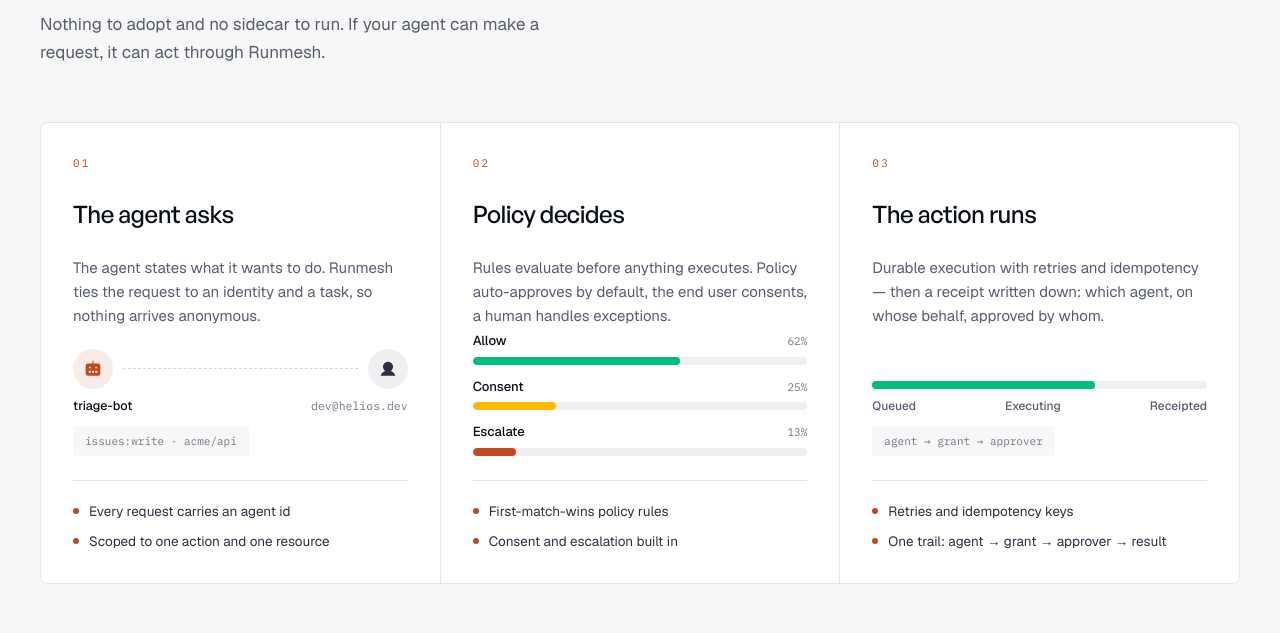
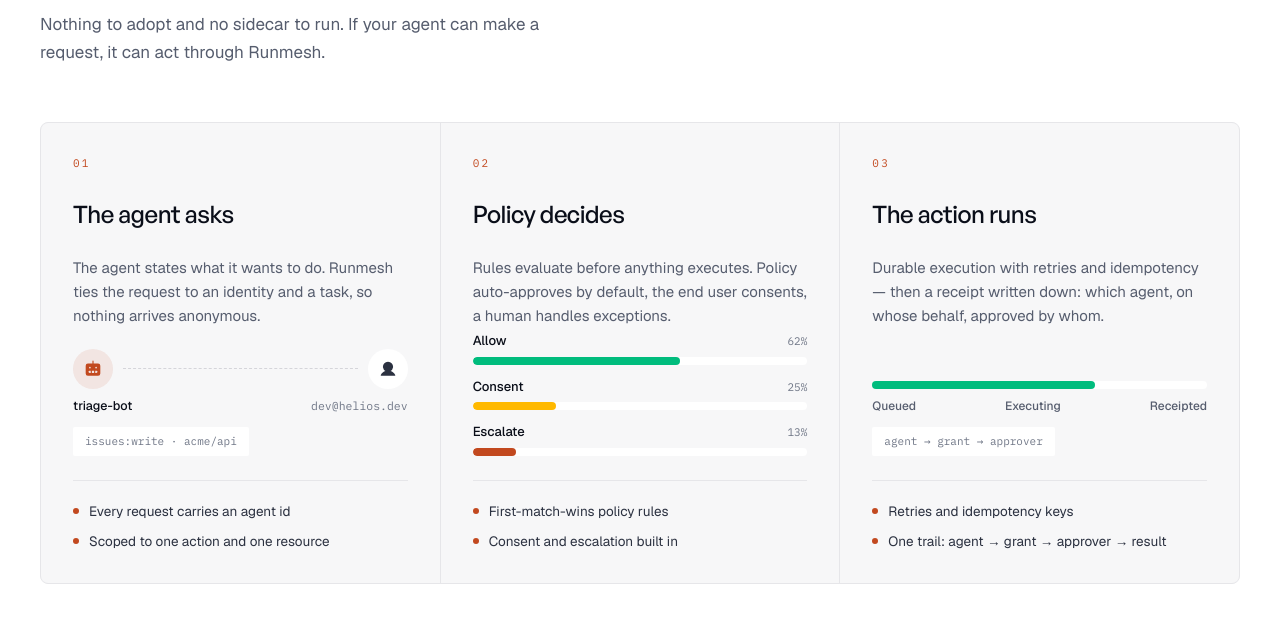
Before and after one commit to Daviduche03/Runmesh, a React (Vite) app in the folder frontend/: page / in a window 1280 px wide. Shown: the part 2580-3213 px from the top of the page. Built offline with nearby package versions, Linux system fonts and the light colour scheme.

Commit message:
style(landing): white how-it-works band with gray cards

```diff
--- a/frontend/src/modules/landing/how-it-works.tsx
+++ b/frontend/src/modules/landing/how-it-works.tsx
@@ -13,7 +13,7 @@ function RequestGraphic() {
 					aria-hidden="true"
 					className="mx-2.5 flex-1 border-t border-dashed border-[var(--rm-line-strong)]"
 				/>
-				<span className="grid size-10 place-items-center rounded-full bg-[var(--rm-panel-2)]">
+				<span className="grid size-10 place-items-center rounded-full bg-white">
 					<User className="size-[18px] text-[var(--rm-fg-2)]" weight="fill" />
 				</span>
 			</div>
@@ -21,7 +21,7 @@ function RequestGraphic() {
 				<span className="text-[12.5px] font-medium text-[var(--rm-fg)]">triage-bot</span>
 				<span className="font-mono text-[11.5px] text-[var(--rm-faint)]">dev@helios.dev</span>
 			</div>
-			<span className="mt-3 inline-block rounded-md bg-[var(--rm-panel)] px-3 py-1.5 font-mono text-[11px] text-[var(--rm-faint)]">
+			<span className="mt-3 inline-block rounded-md bg-white px-3 py-1.5 font-mono text-[11px] text-[var(--rm-faint)]">
 				issues:write · acme/api
 			</span>
 		</div>
@@ -42,7 +42,7 @@ function DecisionGraphic() {
 						<span className="text-[13px] font-medium text-[var(--rm-fg)]">{d.label}</span>
 						<span className="font-mono text-[11px] text-[var(--rm-faint)]">{d.pct}</span>
 					</div>
-					<div className="mt-1.5 h-2 overflow-hidden rounded-full bg-[var(--rm-panel-2)]">
+					<div className="mt-1.5 h-2 overflow-hidden rounded-full bg-white">
 						<div className={`h-full rounded-full ${d.fill}`} style={{ width: d.width }} />
 					</div>
 				</div>
@@ -54,7 +54,7 @@ function DecisionGraphic() {
 function PipelineGraphic() {
 	return (
 		<div>
-			<div className="relative h-2 rounded-full bg-[var(--rm-panel-2)]">
+			<div className="relative h-2 rounded-full bg-white">
 				<div className="absolute inset-y-0 left-0 w-2/3 rounded-full bg-emerald-500" />
 			</div>
 			<div className="mt-2 flex justify-between text-[12px] font-medium text-[var(--rm-muted)]">
@@ -62,7 +62,7 @@ function PipelineGraphic() {
 				<span>Executing</span>
 				<span>Receipted</span>
 			</div>
-			<span className="mt-3 inline-block rounded-md bg-[var(--rm-panel)] px-3 py-1.5 font-mono text-[11px] text-[var(--rm-faint)]">
+			<span className="mt-3 inline-block rounded-md bg-white px-3 py-1.5 font-mono text-[11px] text-[var(--rm-faint)]">
 				agent → grant → approver
 			</span>
 		</div>
@@ -97,7 +97,7 @@ export function HowItWorks() {
 	return (
 		<section
 			id="how-it-works"
-			className={`scroll-mt-16 border-t border-[var(--rm-line)] bg-[var(--rm-panel)] ${sectionY}`}
+			className={`scroll-mt-16 border-t border-[var(--rm-line)] ${sectionY}`}
 		>
 			<div className={container}>
 				<div className="max-w-[720px]">
@@ -113,7 +113,7 @@ export function HowItWorks() {
 
 				<div className="mt-14 grid gap-px overflow-hidden rounded-xl border border-[var(--rm-line)] bg-[var(--rm-line)] md:grid-cols-3">
 					{steps.map(({ Graphic, ...item }) => (
-						<article className="flex flex-col gap-6 bg-white p-7 lg:p-8" key={item.index}>
+						<article className="flex flex-col gap-6 bg-[var(--rm-panel)] p-7 lg:p-8" key={item.index}>
 							<span className="font-mono text-[11px] uppercase tracking-[0.2em] text-[var(--rm-accent)]">
 								{item.index}
 							</span>
```
